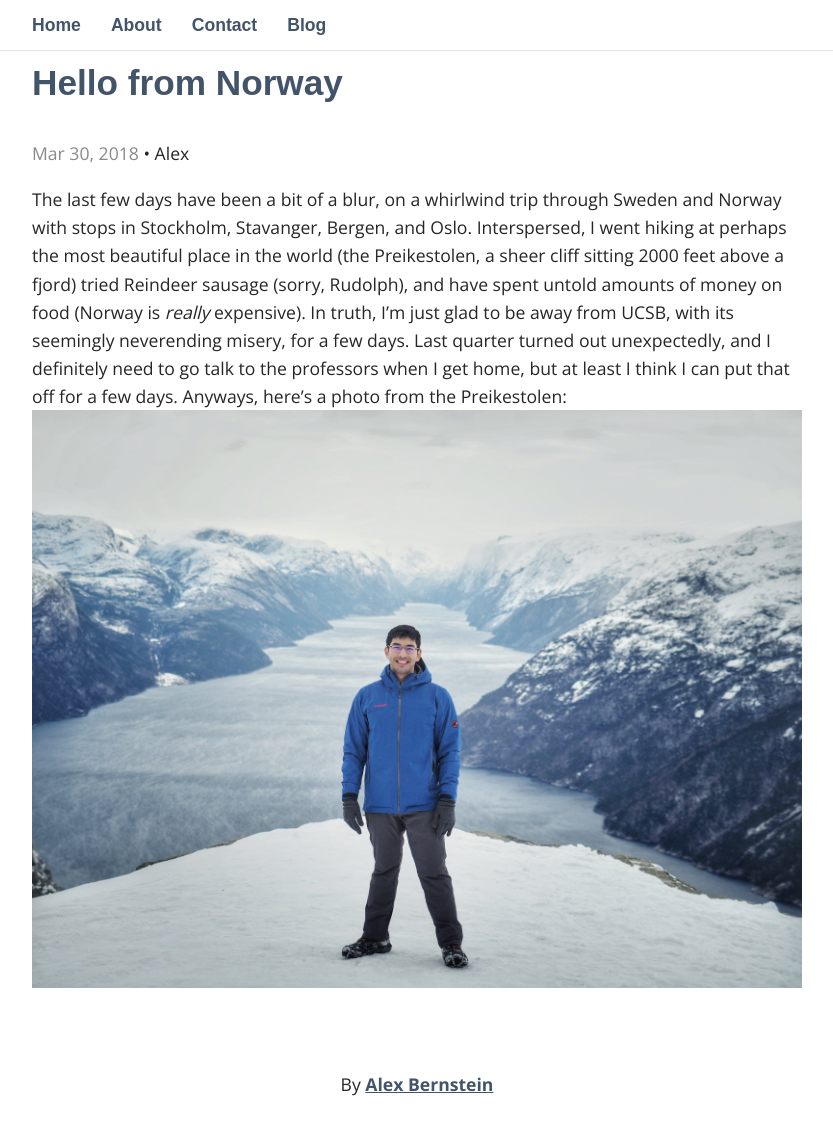
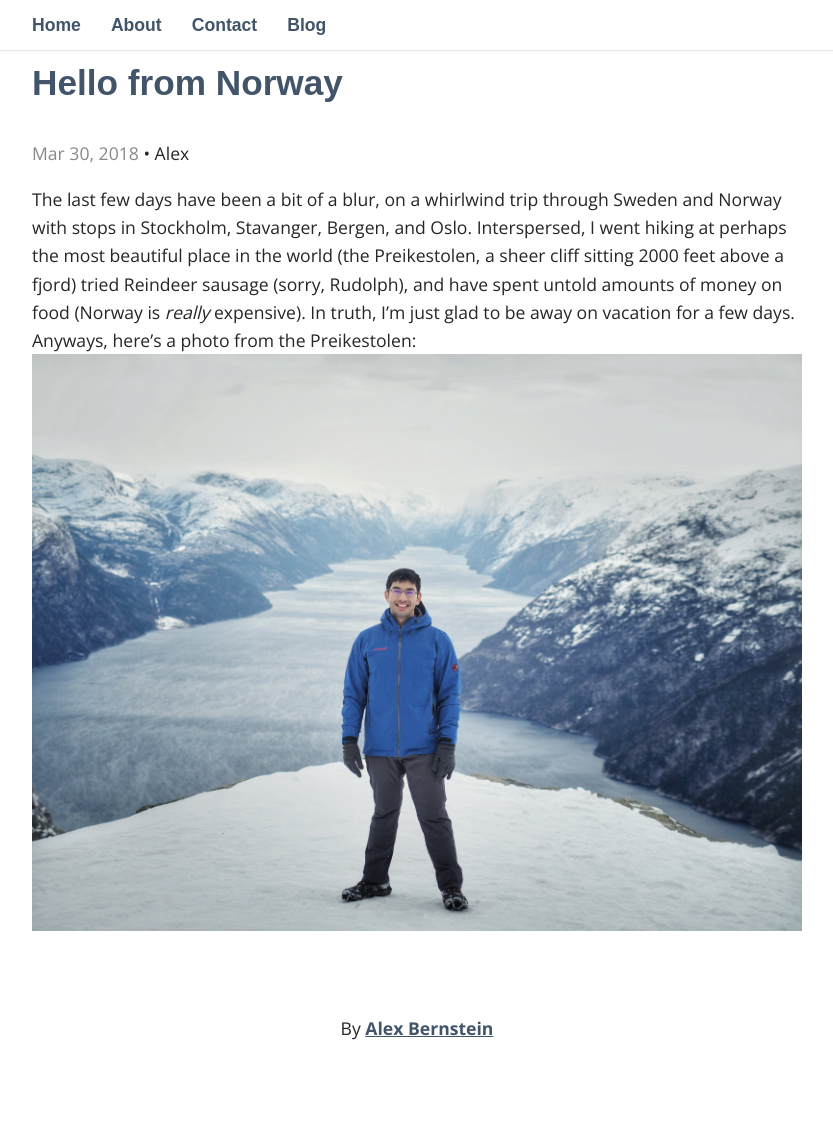
Before and after one commit to alexbstl/alexbstl.github.io, a Jekyll site: the page built from _posts/2018-03-30-Scandinavia.markdown, in a window 1280 px wide and 1156 px high. Shown: the top 1135 px of the window, without its empty margins (223-1056 px from the left). Built offline with Jekyll 4.4.1, drawn with Linux system fonts in a browser that asks for light colours; nearby versions of some CDN libraries; some web fonts are replaced.

Commit message:
minor update to last post

```diff
--- a/_posts/2018-03-30-Scandinavia.markdown
+++ b/_posts/2018-03-30-Scandinavia.markdown
@@ -6,4 +6,4 @@ author: Alex
 categories: "General"
 ---
 
-The last few days have been a bit of a blur, on a whirlwind trip through Sweden and Norway with stops in Stockholm, Stavanger, Bergen, and Oslo.  Interspersed, I went hiking at perhaps the most beautiful place in the world (the Preikestolen, a sheer cliff sitting 2000 feet above a fjord) tried Reindeer sausage (sorry, Rudolph), and have spent untold amounts of money on food (Norway is *really* expensive). In truth, I'm just glad to be away from UCSB, with its seemingly neverending misery, for a few days.  Last quarter turned out unexpectedly, and I definitely need to go talk to the professors when I get home, but at least I think I can put that off for a few days.  Anyways, here's a photo from the Preikestolen: ![Preikestolen Scene]({{ "/assets/Hike1.jpeg" | absolute_url }})
+The last few days have been a bit of a blur, on a whirlwind trip through Sweden and Norway with stops in Stockholm, Stavanger, Bergen, and Oslo.  Interspersed, I went hiking at perhaps the most beautiful place in the world (the Preikestolen, a sheer cliff sitting 2000 feet above a fjord) tried Reindeer sausage (sorry, Rudolph), and have spent untold amounts of money on food (Norway is *really* expensive). In truth, I'm just glad to be away on vacation for a few days.  Anyways, here's a photo from the Preikestolen: ![Preikestolen Scene]({{ "/assets/Hike1.jpeg" | absolute_url }})
```
